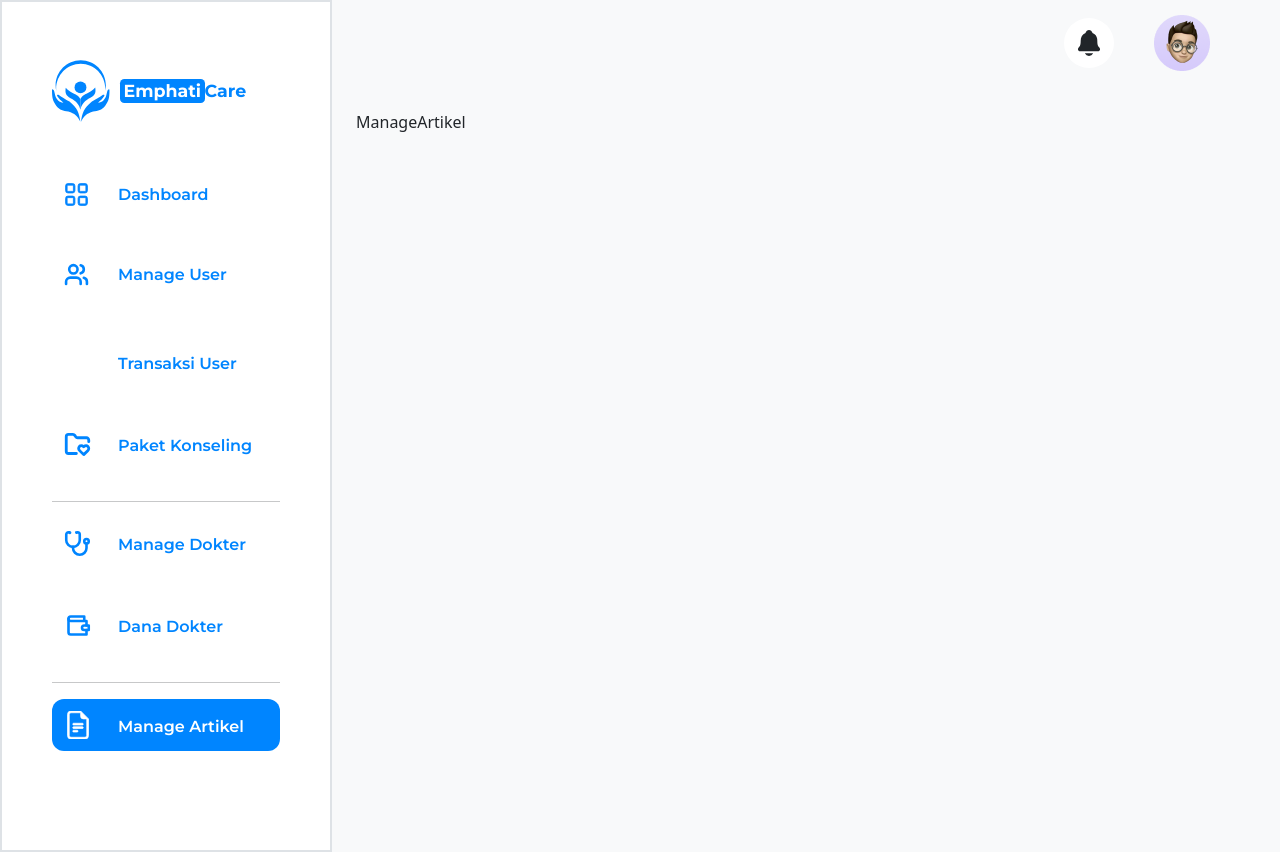
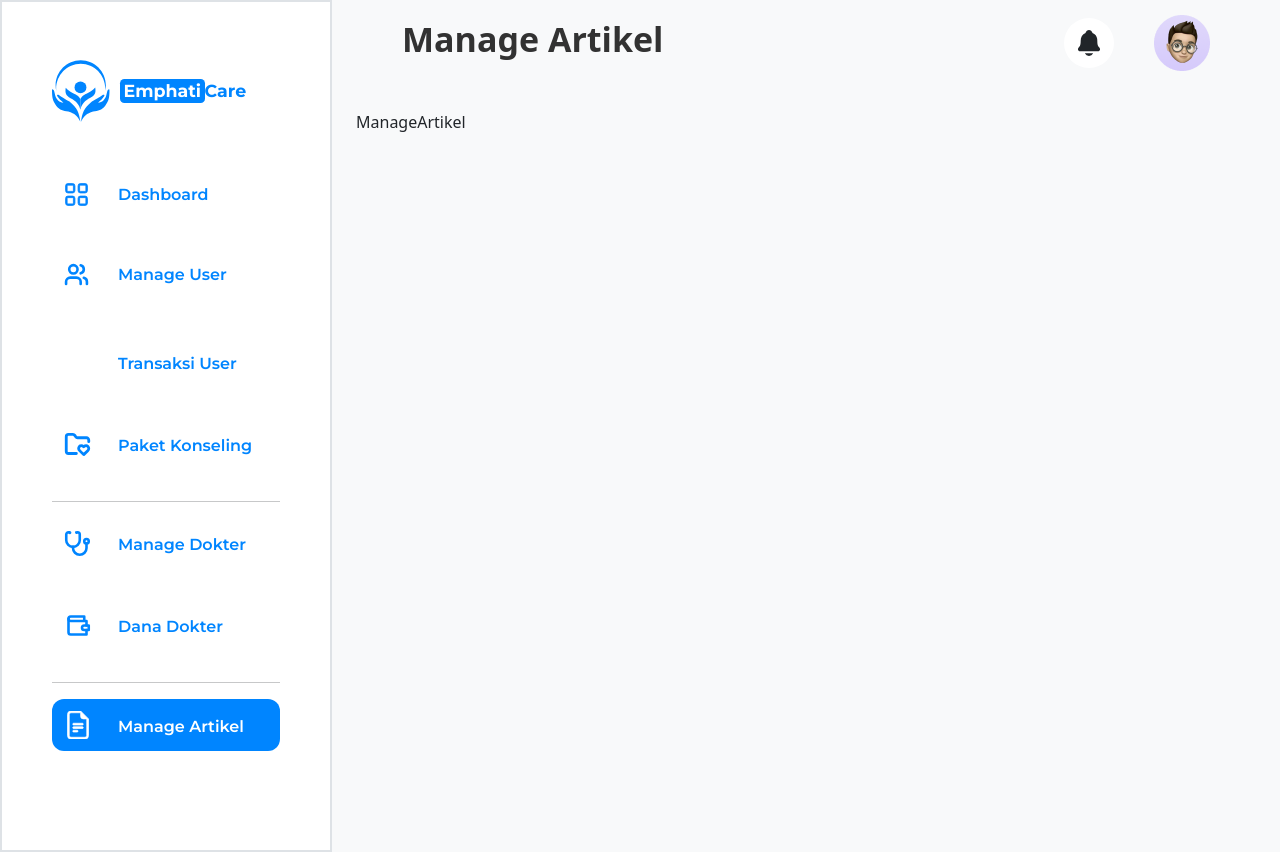
Before and after one commit to Capstone-Mental-Health-Care-Group-6/frontent-dekstop-admin, a React (Vite) app: page /admin-manage-artikel in a window 1280 px wide. Built offline with nearby package versions, Linux system fonts and the light colour scheme; some icons are missing.

Commit message:
update: title in navbar

```diff
--- a/src/components/Elements/navbar/Navbar.jsx
+++ b/src/components/Elements/navbar/Navbar.jsx
@@ -1,14 +1,18 @@
 import React from "react";
-import "./Navbar.style.css"
+import "./Navbar.style.css";
 import { IoNotifications } from "react-icons/io5";
 
-const Navbar = () => {
+const Navbar = ({ title }) => {
   return (
-    <nav id="navbar" className="navbar bg-transparent sticky-top d-flex justify-content-end">
-        <div className="">
-           <IoNotifications size={50} className="notif-icon" />
-            <img id="iconNavbar" src="icon-face.png" alt="" />
-          </div>
+    <nav
+      id="navbar"
+      className="navbar bg-transparent sticky-top d-flex align-items-center justify-content-beetwen"
+    >
+      <h1 className="fw-semibold">{title}</h1>
+      <div className="">
+        <IoNotifications size={50} className="notif-icon" />
+        <img id="iconNavbar" src="icon-face.png" alt="" />
+      </div>
     </nav>
   );
 };
--- a/src/components/Elements/navbar/Navbar.style.css
+++ b/src/components/Elements/navbar/Navbar.style.css
@@ -2,13 +2,17 @@
   padding: 15px 70px 15px 70px;
 }
 
-#iconNavbar{
+#iconNavbar {
   margin-left: 40px;
 }
 
-.notif-icon{
+.navbar h1 {
+  font-size: 34px;
+  color: #323232;
+}
+
+.notif-icon {
   background-color: white;
   border-radius: 50%;
   padding: 7%;
-
 }
--- a/src/components/Fragments/header/Header.jsx
+++ b/src/components/Fragments/header/Header.jsx
@@ -1,12 +1,37 @@
-import React from 'react'
-import Navbar from '../../Elements/navbar/Navbar'
+import React from "react";
+import Navbar from "../../Elements/navbar/Navbar";
+import { useLocation } from "react-router-dom";
 
 const Header = () => {
+  const location = useLocation();
+  // Fungsi untuk mendapatkan judul berdasarkan path
+  const getTitle = (pathname) => {
+    switch (pathname) {
+      case "/":
+        return "Dashboard";
+      case "/admin-manage-user":
+        return "Manage User";
+      case "/admin-transaksi-user":
+        return "Transaksi User";
+      case "/admin-paket-konseling":
+        return "Paket Konseling";
+      case "/admin-manage-dokter":
+        return "Manage Dokter";
+      case "/admin-dana-dokter":
+        return "Dana Dokter";
+      case "/admin-manage-artikel":
+        return "Manage Artikel";
+      default:
+        return "Page Not Found";
+    }
+  };
+
+  const title = getTitle(location.pathname);
   return (
     <div>
-      <Navbar/>
+      <Navbar title={title} />
     </div>
-  )
-}
+  );
+};
 
-export default Header
+export default Header;
```
Also changed, not shown: src/Route/Routing.jsx (+19 -19 lines).
